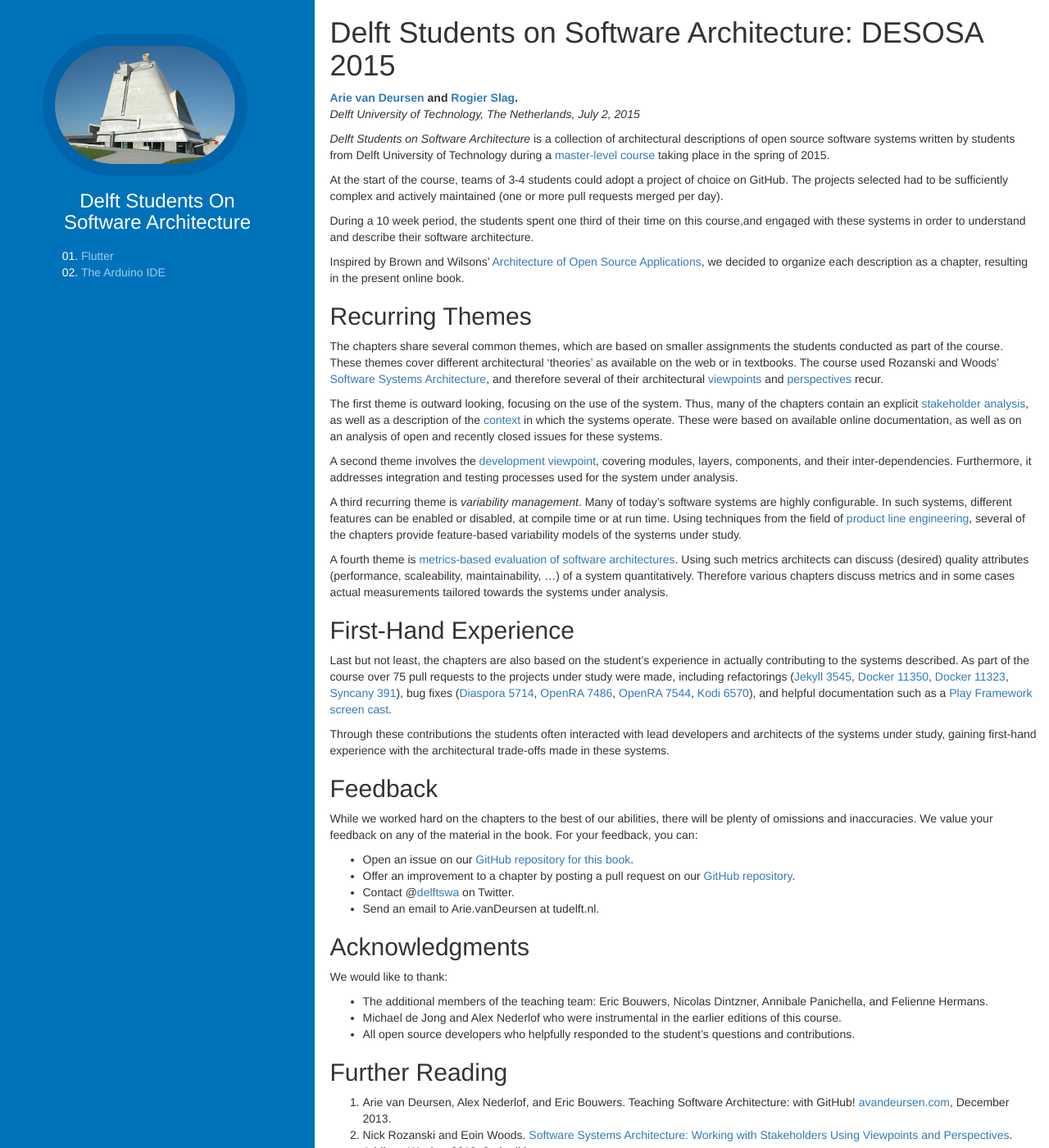
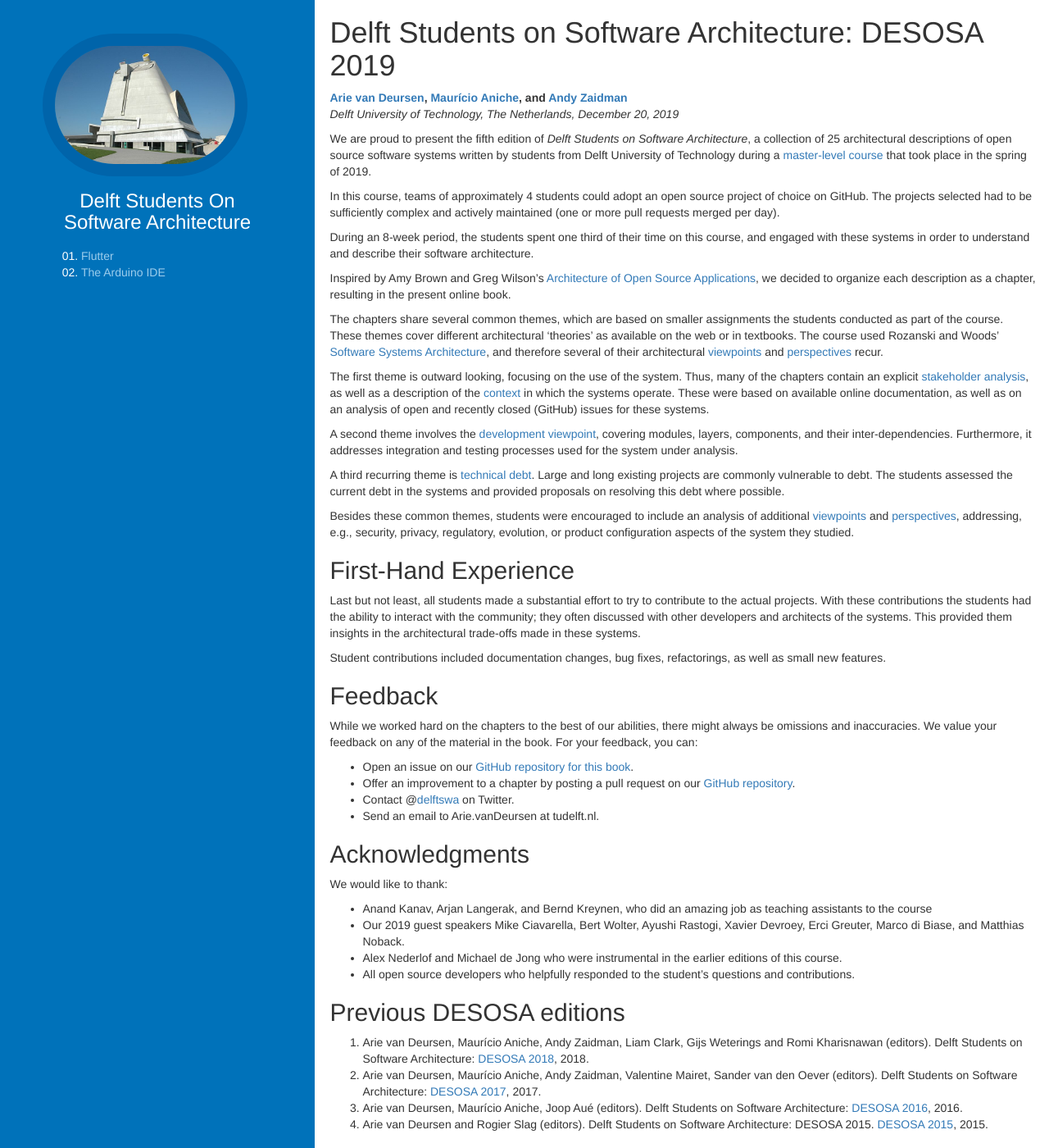
Before and after one commit to SERG-Delft/desosa2019, a Jekyll site: the page built from index.md, in a window 1280 px wide and 1400 px high. Shown: the whole window at 82% size. Built offline with Jekyll 4.4.1, drawn with Linux system fonts in a browser that asks for light colours; nearby versions of some CDN libraries; some of the changed text lies outside the part shown.

Commit message:
Update introduction to 2019 setting

```diff
--- a/index.md
+++ b/index.md
@@ -1,71 +1,77 @@
 ---
 layout: default
-title: Delft Students on Software Architecture -- DESOSA 2015
+title: Delft Students on Software Architecture -- DESOSA 2019
 overview: true
 creator:
 - role: Editor
 - text: Arie van Deursen and Rogier Slag (editors)
-date: August 2015, Version 1.1
+date: December 2019, Version 0.1
 ---
 
-# Delft Students on Software Architecture: DESOSA 2015
+# Delft Students on Software Architecture: DESOSA 2019
 
 
-**[Arie van Deursen] and [Rogier Slag].**<br/>
-*Delft University of Technology, The Netherlands, July 2, 2015*
+**[Arie van Deursen], [Maurício Aniche], and [Andy Zaidman]**<br/>
+*Delft University of Technology, The Netherlands, December 20, 2019*
 
 [arie van deursen]: http://avandeursen.com
-[rogier slag]: https://github.com/rogierslag
+[Andy Zaidman]: http://www.st.ewi.tudelft.nl/~zaidman/
+[maurício aniche]: http://www.mauricioaniche.com
+
+
+We are proud to present the fifth edition of
+_Delft Students on Software Architecture_, a collection of 25 architectural descriptions of open source software systems written by students from Delft University of Technology during a [master-level course][in4315] that took place in the spring of 2019.
+
+[in4315]: https://se.ewi.tudelft.nl/delftswa2019/
+
+In this course, teams of approximately 4 students could adopt an open source project of choice on GitHub.
+The projects selected had to be sufficiently complex and actively maintained (one or more pull requests merged per day).
+
+During an 8-week period, the students spent one third of their time on this course, and engaged with these systems in order to understand and describe their software architecture.
+
+Inspired by Amy Brown and Greg Wilson's [Architecture of Open Source Applications][aosa], we decided to organize each description as a chapter, resulting in the present online book.
 
 
 
-_Delft Students on Software Architecture_ is a collection of architectural descriptions of open source software systems written by students from Delft University of Technology during a [master-level course][in4315] taking place in the spring of 2015.
-
-[in4315]: http://www.studiegids.tudelft.nl/a101_displayCourse.do?course_id=31246
-
-At the start of the course, teams of 3-4 students could adopt a project of choice on GitHub. The projects selected had to be sufficiently complex and actively maintained (one or more pull requests merged per day).
-
-During a 10 week period, the students spent one third of their time on this course,and engaged with these systems in order to understand and describe their software architecture.
-
-Inspired by Brown and Wilsons' [Architecture of Open Source Applications][aosa], we decided to organize each description as a chapter, resulting in the present online book.
-
-## Recurring Themes
-
-The chapters share several common themes, which are based on smaller assignments the students conducted as part of the course. These themes cover different architectural 'theories' as available on the web or in textbooks. The course used  Rozanski and Woods' [Software Systems Architecture][rw], and therefore several of their architectural [viewpoints] and [perspectives] recur.
+The chapters share several common themes, which are based on smaller assignments the students conducted as part of the course.
+These themes cover different architectural 'theories' as available on the web or in textbooks.
+The course used  Rozanski and Woods' [Software Systems Architecture][rw], and therefore several of their architectural [viewpoints] and [perspectives] recur.
 
 [viewpoints]: http://www.viewpoints-and-perspectives.info/home/viewpoints/
 [perspectives]: http://www.viewpoints-and-perspectives.info/home/perspectives/
 
-The first theme is outward looking, focusing on the use of the system. Thus, many of the chapters contain an explicit [stakeholder analysis], as well as a description of the [context] in which the systems operate. These were based on available online documentation, as well as on an analysis of open and recently closed issues for these systems.
+The first theme is outward looking, focusing on the use of the system.
+Thus, many of the chapters contain an explicit [stakeholder analysis], as well as a description of the [context] in which the systems operate.
+These were based on available online documentation, as well as on an analysis of open and recently closed (GitHub) issues for these systems.
 
 [context]: http://www.viewpoints-and-perspectives.info/home/viewpoints/context/
 [stakeholder analysis]: http://www.mindtools.com/pages/article/newPPM_07.htm
 
-A second theme involves the [development viewpoint][development], covering modules, layers, components, and their inter-dependencies. Furthermore, it addresses integration and testing processes used for the system under analysis.
+A second theme involves the [development viewpoint][development], covering modules, layers, components, and their inter-dependencies.
+Furthermore, it addresses integration and testing processes used for the system under analysis.
 
-[development]: http://www.viewpoints-and-perspectives.info/home/viewpoints/
+[development]: https://www.viewpoints-and-perspectives.info/home/viewpoints/development/
 
-A third recurring theme is _variability management_. Many of today's software systems are highly configurable. In such systems, different features can be enabled or disabled, at compile time or at run time. Using techniques from the field of [product line engineering][fospl], several of the chapters provide feature-based variability models of the systems under study.
+A third recurring theme is [technical debt][debt]. Large and long existing projects are commonly vulnerable to debt.
+The students assessed the current debt in the systems and provided proposals on resolving this debt where possible.
 
-A fourth theme is [metrics-based evaluation of software architectures][bouwers]. Using such metrics architects can discuss  (desired) quality attributes (performance, scaleability, maintainability, …) of a system quantitatively. Therefore various chapters discuss metrics and in some cases actual measurements tailored towards the systems under analysis.
+[debt]: https://speakerdeck.com/avandeursen/lehman-versus-lehman-dealing-with-debt?slide=2
+
+Besides these common themes, students were encouraged to include an analysis of additional [viewpoints] and [perspectives], addressing, e.g., security, privacy, regulatory, evolution, or product configuration aspects of the system they studied.
 
 
 ## First-Hand Experience
 
-Last but not least, the chapters are also based on the student's experience in actually contributing to the systems described. As part of the course over 75 pull requests to the projects under study were made, including refactorings
-([Jekyll 3545](https://github.com/jekyll/jekyll/pull/3545),
-  [Docker 11350](https://github.com/docker/docker/pull/11350),
-  [Docker 11323](https://github.com/docker/docker/pull/11323),
-  [Syncany 391](https://github.com/syncany/syncany/pull/391)), bug fixes
-([Diaspora 5714](https://github.com/diaspora/diaspora/pull/5714),
- [OpenRA 7486](https://github.com/OpenRA/OpenRA/pull/7486), [OpenRA 7544](https://github.com/OpenRA/OpenRA/pull/7544),
- [Kodi 6570](https://github.com/xbmc/xbmc/pull/6570)), and helpful documentation such as a [Play Framework screen cast](https://www.youtube.com/watch?v=47TqFH8MXhk).
+Last but not least, all students made a substantial effort to try to contribute to the actual projects.
+With these contributions the students had the ability to interact with the community; they often discussed with other developers and architects of the systems. This provided them insights in the architectural trade-offs made in these systems.
 
-Through these contributions the students often interacted with lead developers and architects of the systems under study, gaining first-hand experience with the architectural trade-offs made in these systems.
+Student contributions included documentation changes, bug fixes, refactorings, as well as small new features.
+
+
 
 ## Feedback
 
-While we worked hard on the chapters to the best of our abilities, there will be plenty of omissions and inaccuracies.
+While we worked hard on the chapters to the best of our abilities, there might always be omissions and inaccuracies.
 We value your feedback on any of the material in the book. For your feedback, you can:
 
 * Open an issue on our [GitHub repository for this book][dswa.io].
@@ -73,7 +79,7 @@ We value your feedback on any of the material in the book. For your feedback, yo
 * Contact @[delftswa][dswa.tw] on Twitter.
 * Send an email to Arie.vanDeursen at tudelft.nl.
 
-[dswa.io]: https://github.com/delftswa/delftswa.github.io
+[dswa.io]: https://github.com/serg-delft/desosa2019
 [dswa.tw]: https://twitter.com/delftswa
 
 
@@ -81,26 +87,34 @@ We value your feedback on any of the material in the book. For your feedback, yo
 
 We would like to thank:
 
-* The additional members of the teaching team: Eric Bouwers, Nicolas Dintzner, Annibale Panichella, and Felienne Hermans.
-* Michael de Jong and Alex Nederlof who were instrumental in the earlier editions of this course.
+* Anand Kanav, Arjan Langerak, and Bernd Kreynen, who did an amazing job as teaching assistants to the course
+* Our 2019 guest speakers Mike Ciavarella, Bert Wolter, Ayushi Rastogi, Xavier Devroey, Erci Greuter, Marco di Biase, and Matthias Noback.
+* Alex Nederlof and Michael de Jong who were instrumental in the earlier editions of this course.
 * All open source developers who helpfully responded to the student's questions and contributions.
 
+## Previous DESOSA editions
 
+1. Arie van Deursen, Maurício Aniche, Andy Zaidman, Liam Clark, Gijs Weterings and Romi Kharisnawan (editors). Delft Students on Software Architecture: [DESOSA 2018], 2018.
+1. Arie van Deursen, Maurício Aniche, Andy Zaidman, Valentine Mairet, Sander van den Oever (editors). Delft Students on Software Architecture: [DESOSA 2017], 2017.
+1. Arie van Deursen, Maurício Aniche, Joop Aué (editors). Delft Students on Software Architecture: [DESOSA 2016], 2016.
+1. Arie van Deursen and Rogier Slag (editors). Delft Students on Software Architecture: DESOSA 2015. [DESOSA 2015], 2015.
 
+[DESOSA 2018]: https://delftswa.gitbooks.io/desosa2018/
+[DESOSA 2017]: https://delftswa.gitbooks.io/desosa-2017/content/
+[DESOSA 2016]: https://delftswa.gitbooks.io/desosa2016/content/
+[DESOSA 2015]: https://delftswa.github.io/
 
 ## Further Reading
 
+1. Arie van Deursen, Maurício Aniche, Joop Aué, Rogier Slag, Michael de Jong, Alex Nederlof, Eric Bouwers. [A Collaborative Approach to Teach Software Architecture][sigcse]. 48th ACM Technical Symposium on Computer Science Education (SIGCSE), 2017.
 1. Arie van Deursen, Alex Nederlof, and Eric Bouwers. Teaching Software Architecture: with GitHub! [avandeursen.com][teaching-swa], December 2013.
-2. Nick Rozanski and Eoin Woods. [Software Systems Architecture: Working with Stakeholders Using Viewpoints and Perspectives][rw]. Addison-Wesley, 2012, 2nd edition.
-3. Sven Apel, Don Batory, Christian Kästner, Gunter Saake. [Feature-Oriented Software Product Lines: Concepts and Implementation][fospl]. Springer-Verlag, 2013.
-4. Eric Bouwers. [Metric-based Evaluation of Implemented Software Architectures][bouwers]. PhD Thesis, Delft University of Technology, 2013.
-5. Amy Brown and Greg Wilson (editors). [The Architecture of Open Source Applications][aosa]. Volumes 1-2, 2012.
+1. Amy Brown and Greg Wilson (editors). [The Architecture of Open Source Applications][aosa]. Volumes 1-2, 2012.
+1. Nick Rozanski and Eoin Woods. [Software Systems Architecture: Working with Stakeholders Using Viewpoints and Perspectives][rw]. Addison-Wesley, 2012, 2nd edition.
 
+[sigcse]: https://pure.tudelft.nl/portal/en/publications/a-collaborative-approach-to-teaching-software-architecture(0c7f2aeb-f2d6-4c56-9ab7-5f47f73d133f).html
 [teaching-swa]: http://avandeursen.com/2013/12/30/teaching-software-architecture-with-github/
 [rw]: http://www.viewpoints-and-perspectives.info/
 [aosa]: http://aosabook.org/
-[fospl]: http://link.springer.com/book/10.1007/978-3-642-37521-7
-[bouwers]: http://repository.tudelft.nl/view/ir/uuid:6b65c5f5-398c-4a41-8806-31c638b1891c/
 
 
 ## Copyright and License
```
